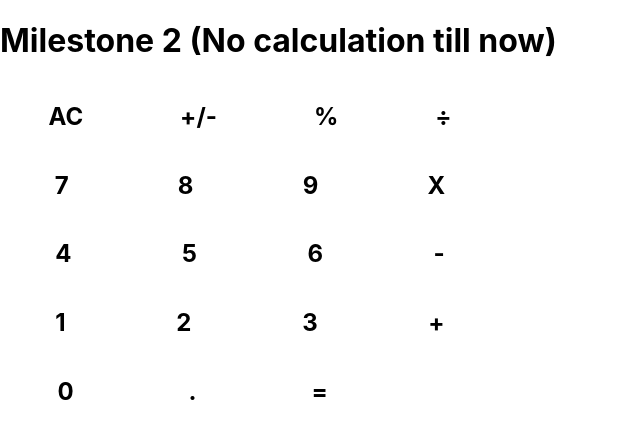
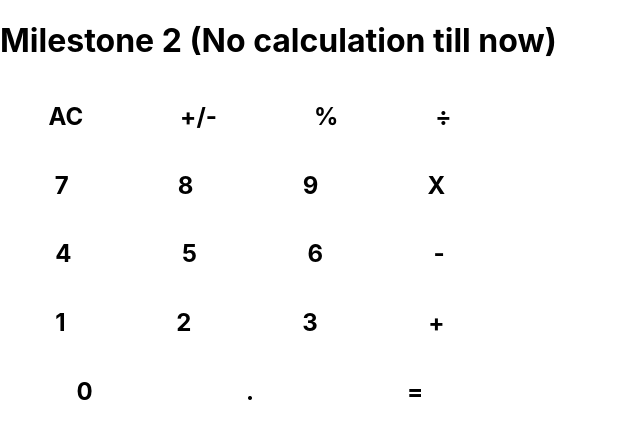
Before and after one commit to Dipeshtwis/calculator, a React (Create React App) app: page / in a window 1280 px wide. Shown: the top 438 px of the page, without its empty margins (0-640 px from the left). Built offline with nearby package versions, Linux system fonts and the light colour scheme.

Commit message:
Render all button using map array

```diff
--- a/src/components/ButtonPanel.js
+++ b/src/components/ButtonPanel.js
@@ -1,41 +1,42 @@
 /* eslint-disable no-unused-vars */
 import Button from './Button';
 
-/* eslint-enable no-unused-vars */
-const ButtonPanel = () => (
-    <div class = "calc">
+const signCalc = (sign) => < Button name = {sign} />;
+
+const ButtonPanel = () => {
+  const group1 = ['AC', '+/-', '%', '÷'];
+  const group2 = ['7', '8', '9', 'X'];
+  const group3 = ['4', '5', '6', '-'];
+  const group4 = ['1', '2', '3', '+'];
+  const group5 = ['0', '.', '='];
+  const sign1 = group1.map(signCalc);
+  const sign2 = group2.map(signCalc);
+  const sign3 = group3.map(signCalc);
+  const sign4 = group4.map(signCalc);
+  const sign5 = group5.map(signCalc);
+  return (
+    <div className = "calc">
        <div className = "btn-show">
-      < Button name = 'AC'/>
-      < Button name = '+/-'/>
-      < Button name = '%'/>
-      < Button name = '÷'/>
+          {sign1}
        </div>
 
        <div className = "btn-show">
-      < Button name = '7'/>
-      < Button name = '8'/>
-      < Button name = '9'/>
-      < Button name = 'X'/>
+          {sign2}
        </div>
+
        <div className = "btn-show">
-      < Button name = '4'/>
-      < Button name = '5'/>
-      < Button name = '6'/>
-      < Button name = '-'/>
+          {sign3}
        </div>
+
        <div className = "btn-show">
-      < Button name = '1'/>
-      < Button name = '2'/>
-      < Button name = '3'/>
-      < Button name = '+'/>
+          {sign4}
        </div>
+
        <div className = "btn-show">
-      < Button name = '0'/>
-      < Button name = '.'/>
-      < Button name = '='/>
-      < Button name = ''/>
+          {sign5}
        </div>
       </div>
   );
-
+};
+/* eslint-enable no-unused-vars */
 export default ButtonPanel;
```
Also changed, not shown: 1 other file (tests, documents, lock files or other folders). Lines whose indentation alone changed are shown as unchanged.
